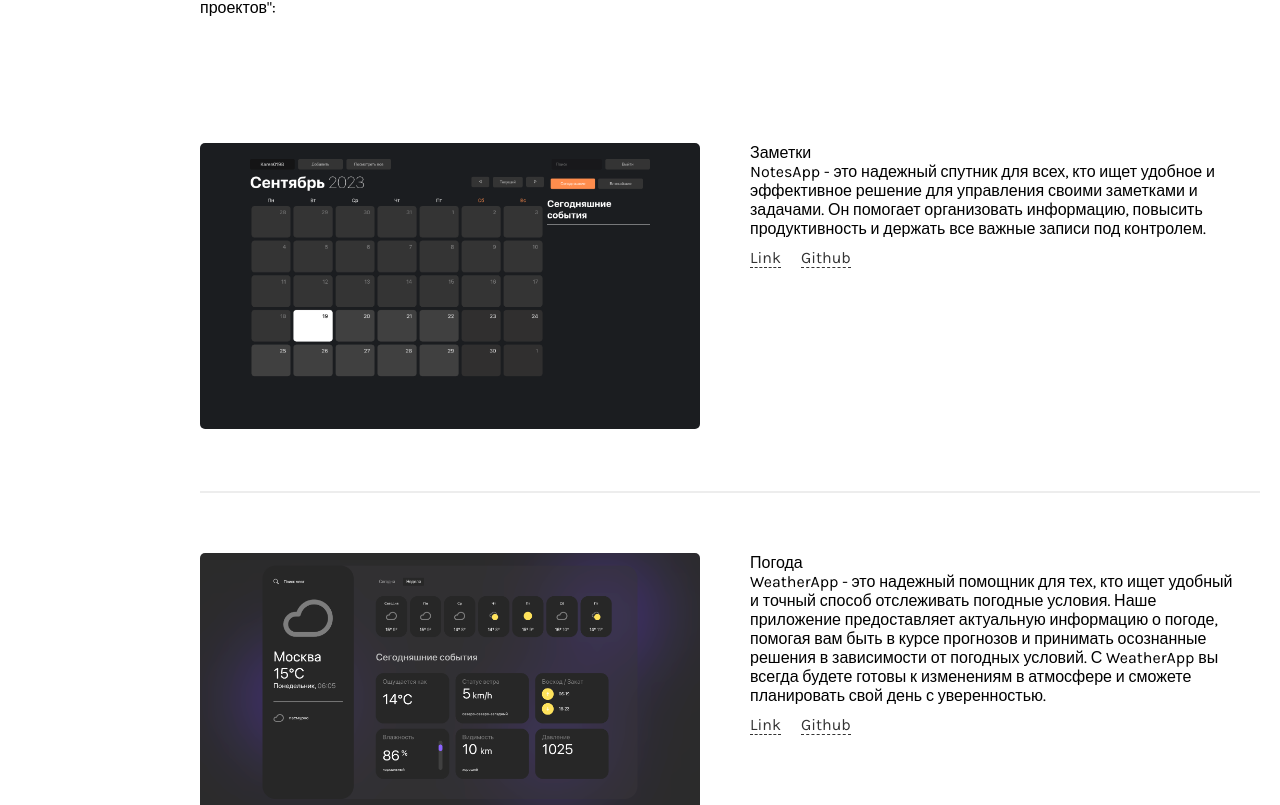
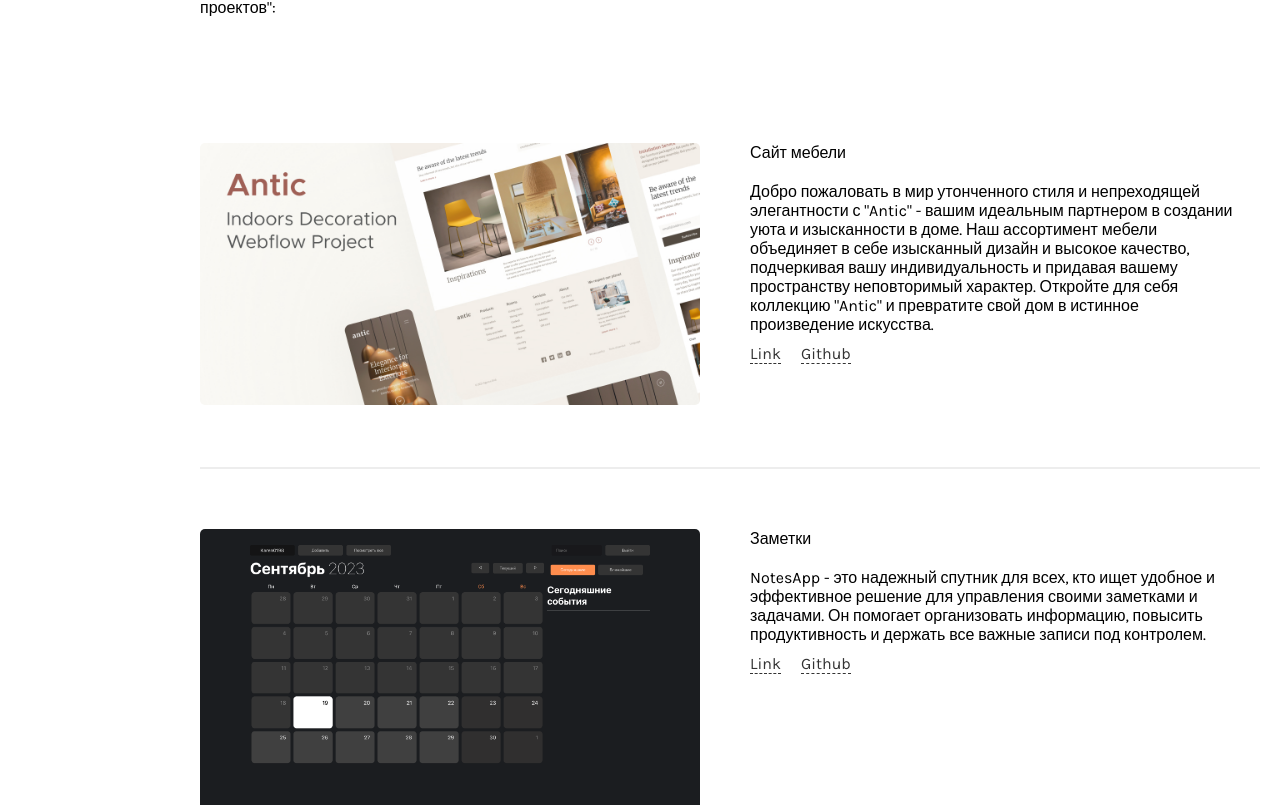
Before and after one commit to Karen0185/Portfolio, a React (Create React App) app: page / in a window 1280 px wide. Shown: the part 2274-3079 px from the top of the page. Built offline with nearby package versions, Linux system fonts and the light colour scheme.

Commit message:
add new case

```diff
--- a/src/assets/styles/Cases.scss
+++ b/src/assets/styles/Cases.scss
@@ -18,6 +18,10 @@
 
             .right {
                 width: 50%;
+
+                .case-title {
+                    margin-bottom: 20px;
+                }
 
                 .case-links {
                     margin-top: 10px;
--- a/src/components/Cases.jsx
+++ b/src/components/Cases.jsx
@@ -1,11 +1,19 @@
 import notesImg from '../assets/images/notes.png'
 import weatherImg from '../assets/images/weather.png'
 import kinomaniaImg from '../assets/images/kinomania.png'
+import anticImg from '../assets/images/AnticImg.jpg'
 import '../assets/styles/Cases.scss'
 
 const Cases = ({casesRef}) => {
 
     const cases = [
+        {
+            title: 'Сайт мебели',
+            img: anticImg,
+            descrition: 'Добро пожаловать в мир утонченного стиля и непреходящей элегантности с "Antic" - вашим идеальным партнером в создании уюта и изысканности в доме. Наш ассортимент мебели объединяет в себе изысканный дизайн и высокое качество, подчеркивая вашу индивидуальность и придавая вашему пространству неповторимый характер. Откройте для себя коллекцию "Antic" и превратите свой дом в истинное произведение искусства.',
+            link: 'https://karen0185.github.io/Antic/',
+            github: 'https://github.com/Karen0185/Antic'
+        },
         {
             title: 'Заметки',
             img: notesImg,
```
Also changed, not shown: src/assets/images/AnticImg.jpg (added).
